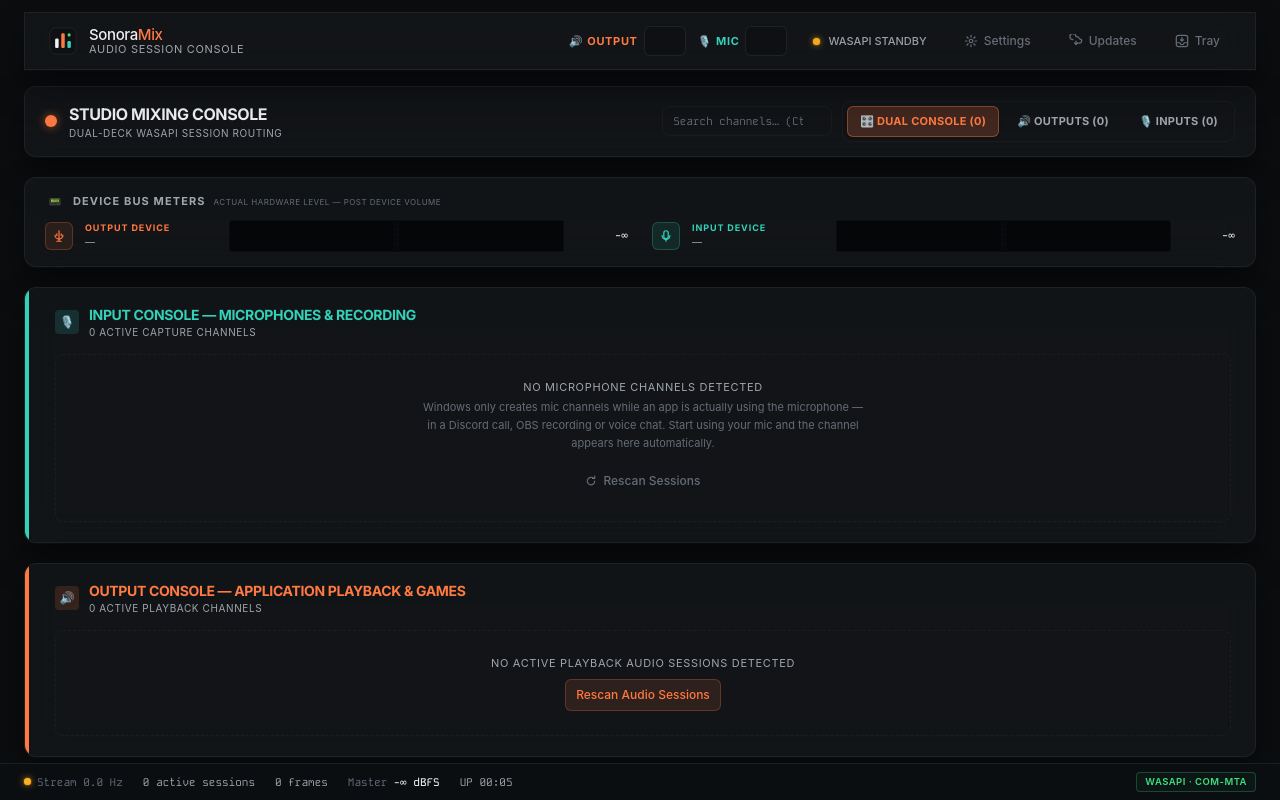
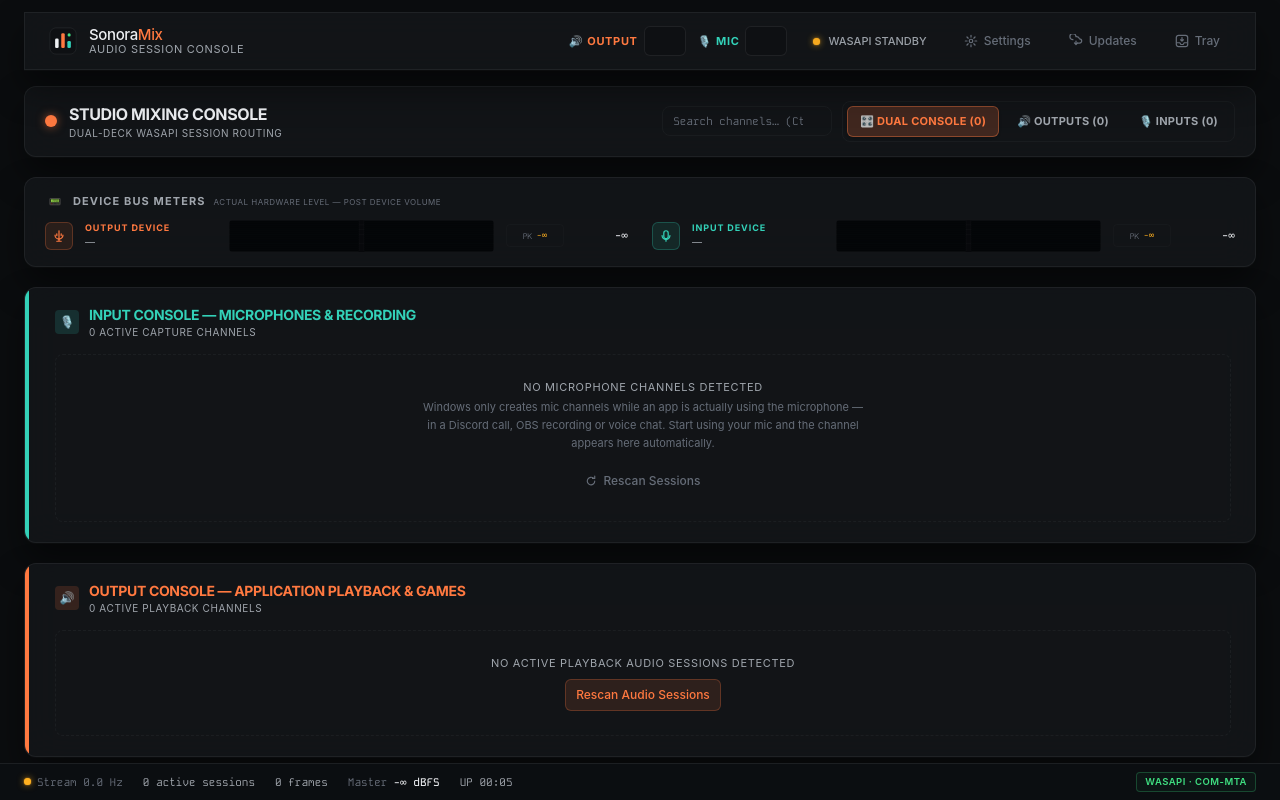
Before and after one commit to jaimitus/SonoraMix, a React (Vite) app: page / in a window 1280 px wide. Built offline with nearby package versions, Linux system fonts and the light colour scheme; a web font is replaced by a local one.

Commit message:
feat: peak-hold history with reset per device meter

```diff
--- a/src/components/DeviceMeters.tsx
+++ b/src/components/DeviceMeters.tsx
@@ -6,7 +6,7 @@
  * even when no app currently holds an open capture session.
  */
 import type { LevelSource } from "../types";
-import VumeterCanvas, { DbReadout } from "./VumeterCanvas";
+import VumeterCanvas, { DbReadout, PeakHoldReadout } from "./VumeterCanvas";
 
 interface DeviceMetersProps {
   outputSource: LevelSource;
@@ -68,6 +68,13 @@ function Row({
       <div className="meter-face h-8 min-w-0 flex-1">
         <VumeterCanvas source={source} channels={2} className="h-full w-full" />
       </div>
+      <span className="flex w-[58px] flex-none items-center justify-center gap-1 rounded border border-rule/30 bg-ink-950/80 px-1 py-1 font-mono">
+        <span className="text-[8px] text-ink-500">PK</span>
+        <PeakHoldReadout
+          source={source}
+          className="text-[9px] text-led-amber transition-colors hover:text-ink-100"
+        />
+      </span>
       <DbReadout
         source={source}
         muted={() => muted}
--- a/src/components/VumeterCanvas.tsx
+++ b/src/components/VumeterCanvas.tsx
@@ -338,8 +338,8 @@ export function PeakHoldReadout({
         maxRef.current = 0;
       }}
       className={className}
-      title="Session peak (click to reset)"
-      aria-label="Session peak level, click to reset"
+      title="Peak level (click to reset)"
+      aria-label="Peak level, click to reset"
     >
       −∞
     </button>
```
